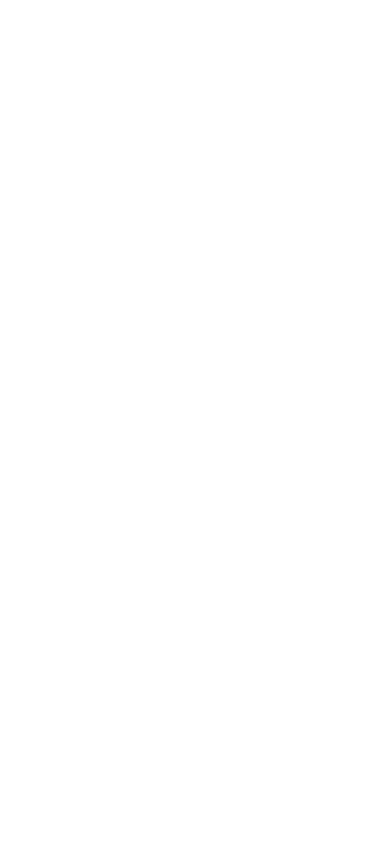
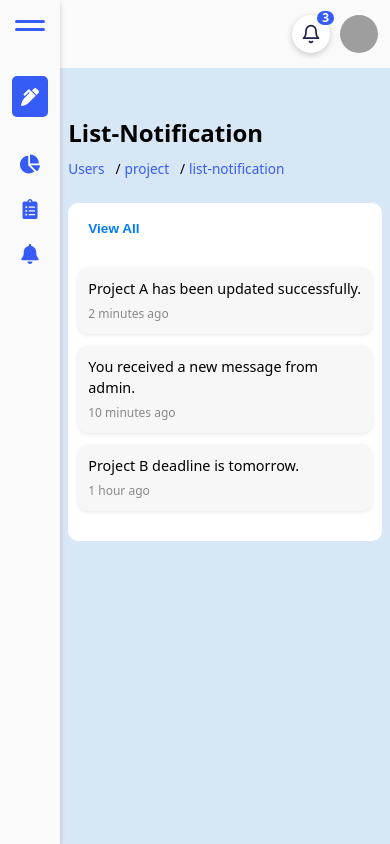
Before and after one commit to silvydwiayup/MyOpen-API-Frontend, a React (Vite) app: page /list-notification in a window 390 px wide. Before the commit this address had no page. Built offline with nearby package versions, Linux system fonts and the light colour scheme; grey boxes are pictures that could not be loaded.

Commit message:
add list-notification

```diff
--- a/package.json
+++ b/package.json
@@ -10,6 +10,7 @@
     "preview": "vite preview"
   },
   "dependencies": {
+    "framer-motion": "^12.7.4",
     "react": "^19.0.0",
     "react-dom": "^19.0.0",
     "react-icons": "^5.5.0",
--- a/src/App.jsx
+++ b/src/App.jsx
@@ -5,6 +5,7 @@
 import Create_Project from './pages/create_project/Create_Project';
 import ListProject from './pages/list-project/List_Project';
 import ListTable from './pages/list-table/List_Table';
+import List_Notification from './pages/list_notification/List_Notification';
 
 function App() {
 
@@ -43,6 +44,14 @@
                       </MainLayout>
                   }
                 />
+                <Route
+                  path="/list-notification"
+                  element={
+                      <MainLayout>
+                          <List_Notification />
+                      </MainLayout>
+                  }
+                />
             </Routes>
         </Router>
   )
--- a/src/components/sidebar/Sidebar.jsx
+++ b/src/components/sidebar/Sidebar.jsx
@@ -1,6 +1,6 @@
 import "./Sidebar.css";
 import { useState, useEffect, useRef  } from "react";
-import { FaChevronDown, FaChartPie, FaClipboardList, FaPenAlt } from "react-icons/fa";
+import { FaChevronDown, FaChartPie, FaClipboardList, FaPenAlt, FaBell } from "react-icons/fa";
 import { Link, useNavigate, useLocation } from "react-router-dom";
 
 const Sidebar = ({ isCollapsed, setIsCollapsed }) => {
@@ -112,6 +112,20 @@
                             </ul>
                         )}
                     </li>
+
+                    <li className="sidebar-item">
+                        <Link to="/list-notification" className="sidebar-link">
+                            <FaBell className="sidebar-menu-icon" />
+                            <span
+                                className={`menu-text ${isCollapsed ? "hidden" : ""} ${
+                                    location.pathname === "/" ? "active-text" : ""
+                                }`}
+                                >
+                                Notification
+                            </span>
+                        </Link>
+                    </li>
+
                 </ul>
             </div>
         </div>
--- /dev/null
+++ b/src/pages/list_notification/List_Notification.css
@@ -0,0 +1,214 @@
+.section-list-notification {
+  width: 100%;
+  min-height: 92vh;
+  background-color: rgb(216, 231, 245);
+  display: flex;
+  flex-direction: column;
+  align-items: center;
+  padding: 20px 0;
+}
+
+.container-title-and-path-list-notification {
+  width: 95%;
+  height: 5em;
+  display: flex;
+  justify-content: space-between;
+  align-items: center;
+}
+
+.container-title-list-notification {
+  flex: 1;
+  text-align: left;
+}
+
+.container-path-list-notification {
+  flex: 1;
+  display: flex;
+  justify-content: flex-end;
+  align-items: center;
+}
+
+.unordered-list-list-notification {
+  display: flex;
+  list-style: none;
+  padding: 0;
+  margin: 0;
+  font-weight: 500;
+  font-size: 0.95em;
+}
+
+.list-list-notification {
+  display: flex;
+  align-items: center;
+  color: var(--Primary-Color);
+}
+
+.list-list-notification span {
+  margin: 0 0.3em;
+  color: #000000;
+}
+
+.container-list-notification {
+  width: 95%;
+  min-height: 40vh;
+  background-color: white;
+  border-radius: 10px;
+  padding: 16px;
+  display: flex;
+  flex-direction: column;
+  gap: 12px;
+}
+
+.list-notification-header {
+  display: flex;
+  justify-content: flex-start;
+  margin-bottom: 12px;
+}
+
+.btn-view-all-list-notification {
+  background-color: transparent;
+  color: #007bff;
+  padding: 8px 16px;
+  border: none;
+  cursor: pointer;
+  font-weight: 600;
+  font-size: 1em;
+  border-bottom: 2px solid transparent;
+  transition: border-color 0.3s ease;
+}
+
+.btn-view-all-list-notification:hover {
+  border-color: #007bff;
+}
+
+.notification-list {
+  display: flex;
+  flex-direction: column;
+  gap: 12px;
+}
+
+.list-notification-wrapper {
+  overflow: hidden;
+  border-radius: 10px;
+  background-color: #f7f7f7;
+  box-shadow: 0 1px 4px rgba(0, 0, 0, 0.1);
+}
+
+.list-notification-item {
+  padding: 16px;
+  display: flex;
+  align-items: center;
+}
+
+.list-notification-message {
+  margin: 0;
+  font-weight: 500;
+}
+
+.list-notification-time {
+  font-size: 0.85em;
+  color: #888;
+}
+
+/* ============ Responsive Style ============== */
+
+@media screen and (max-width: 1024px) {
+  .container-title-and-path-list-notification {
+    flex-direction: column;
+    align-items: flex-start;
+    gap: 0.5em;
+    height: auto;
+    margin-bottom: 1.5em;
+    padding-top: 1.2em;
+  }
+
+  .container-path-list-notification {
+    justify-content: flex-start;
+    width: 100%;
+  }
+
+  .unordered-list-list-notification {
+    flex-wrap: wrap;
+    font-size: 0.95em;
+  }
+
+  .list-notification-item {
+    padding: 14px;
+  }
+}
+
+@media screen and (max-width: 768px) {
+  .section-list-notification {
+    padding: 20px 0;
+  }
+
+  .container-list-notification {
+    padding: 14px;
+  }
+
+  .btn-view-all-list-notification {
+    padding: 6px 12px;
+    font-size: 0.9em;
+  }
+
+  .list-notification-message {
+    font-size: 0.95em;
+  }
+
+  .list-notification-time {
+    font-size: 0.8em;
+  }
+}
+
+@media screen and (max-width: 480px) {
+  .container-title-and-path-list-notification {
+    flex-direction: column;
+    align-items: flex-start;
+    gap: 0.5em;
+    height: auto;
+    margin-bottom: 1.5em;
+    padding-top: 1.2em;
+  }
+
+  .container-title-list-notification {
+    margin-top: 0.5em;
+  }
+
+  .container-path-list-notification {
+    justify-content: flex-start;
+    width: 100%;
+    display: flex;
+  }
+
+  .unordered-list-list-notification {
+    flex-direction: row;
+    flex-wrap: nowrap;
+    gap: 0.5em;
+    font-size: 0.85em;
+  }
+
+  .container-list-notification {
+    padding: 12px 10px;
+  }
+
+  .list-notification-wrapper {
+    flex-direction: column;
+  }
+
+  .list-notification-item {
+    padding: 10px;
+  }
+
+  .list-notification-message {
+    font-size: 0.9em;
+  }
+
+  .list-notification-time {
+    font-size: 0.75em;
+  }
+
+  .btn-view-all-list-notification {
+    font-size: 0.85em;
+    padding: 6px 10px;
+  }
+}
--- /dev/null
+++ b/src/pages/list_notification/List_Notification.jsx
@@ -0,0 +1,57 @@
+import { useState } from 'react';
+import { motion, AnimatePresence } from 'framer-motion';
+import './List_Notification.css';
+
+const List_Notification = () => {
+  const [notifications] = useState([
+    { message: 'Project A has been updated successfully.', time: '2 minutes ago' },
+    { message: 'You received a new message from admin.', time: '10 minutes ago' },
+    { message: 'Project B deadline is tomorrow.', time: '1 hour ago' },
+  ]);
+
+  return (
+    <div className="section-list-notification">
+      <div className="container-title-and-path-list-notification">
+        <div className="container-title-list-notification">
+          <h2>List-Notification</h2>
+        </div>
+        <div className="container-path-list-notification">
+          <ul className="unordered-list-list-notification">
+            <li className="list-list-notification">Users</li>
+            <li className="list-list-notification"><span>/</span> project</li>
+            <li className="list-list-notification"><span>/</span> list-notification</li>
+          </ul>
+        </div>
+      </div>
+
+      <div className="container-list-notification">
+        <div className="list-notification-header">
+          <button className="btn-view-all-list-notification">View All</button>
+        </div>
+
+        <div className="notification-list">
+          <AnimatePresence>
+            {notifications.map((notif, index) => (
+              <motion.div
+                key={index}
+                className="list-notification-wrapper"
+                initial={{ opacity: 0, x: -30 }}
+                animate={{ opacity: 1, x: 0 }}
+                exit={{ opacity: 0, x: 30 }}
+              >
+                <div className="list-notification-item">
+                  <div className="list-notification-text">
+                    <p className="list-notification-message">{notif.message}</p>
+                    <span className="list-notification-time">{notif.time}</span>
+                  </div>
+                </div>
+              </motion.div>
+            ))}
+          </AnimatePresence>
+        </div>
+      </div>
+    </div>
+  );
+};
+
+export default List_Notification;
```
Also changed, not shown: 1 other file (tests, documents, lock files or other folders).
